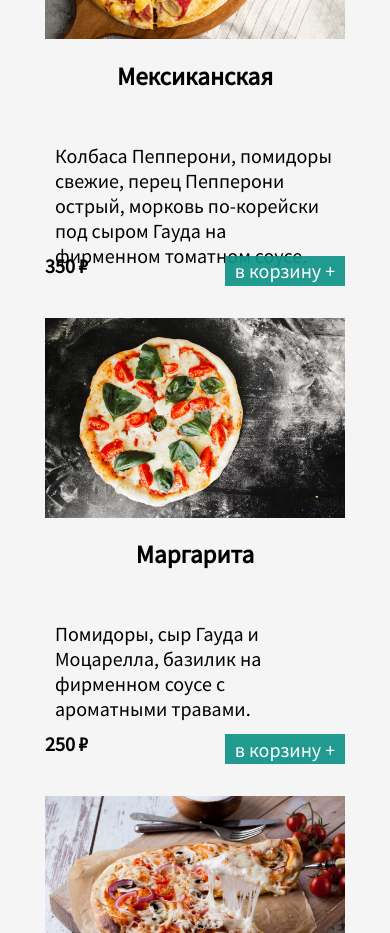
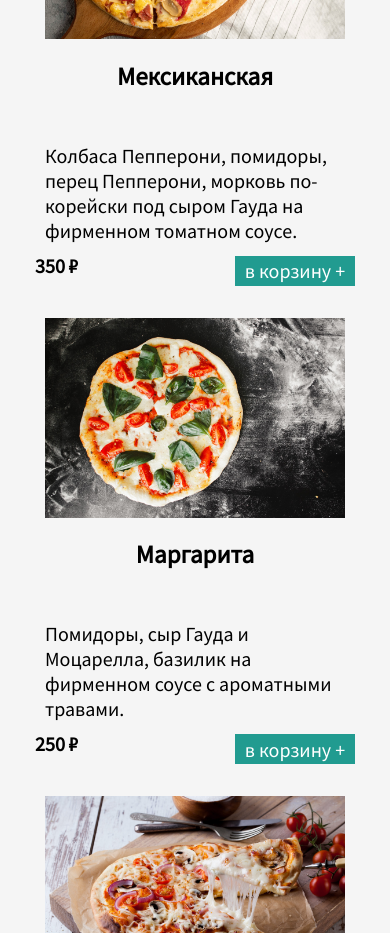
Before and after one commit to tamara-danilova2105/Delivery-Food, a React (Create React App) app: page / in a window 390 px wide. Shown: the part 1060-1993 px from the top of the page. Built offline with nearby package versions, Linux system fonts and the light colour scheme.

Commit message:
your message

```diff
--- a/src/App.css
+++ b/src/App.css
@@ -131,7 +131,7 @@ body {
   }
 
   .product {
-    width: 300px;
+    width: 320px;
     padding: 10px;
   }
 
--- a/src/data.js
+++ b/src/data.js
@@ -33,7 +33,7 @@ export const data = [
         category: 'pizza',
         photo: mexican,
         name: 'Мексиканская',
-        description: 'Колбаса Пепперони, помидоры свежие, перец Пепперони острый, морковь по-корейски под сыром Гауда на фирменном томатном соусе.',
+        description: 'Колбаса Пепперони, помидоры, перец Пепперони, морковь по-корейски под сыром Гауда на фирменном томатном соусе.',
         price: 350
     },
 
```
